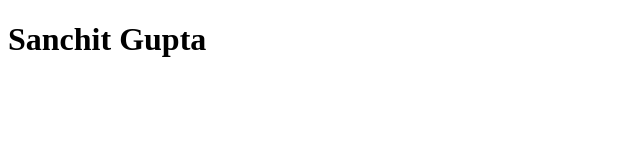
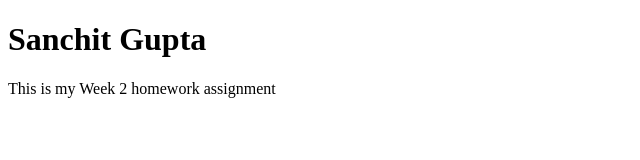
Before and after one commit to sanchit55/homework2, a plain HTML site: page index.html in a window 1280 px wide. Shown: the whole page, without its empty margins (0-640 px from the left). Drawn offline with Linux system fonts and the light colour scheme.

Commit message:
fourth process

```diff
--- a/index.html
+++ b/index.html
@@ -9,5 +9,6 @@
 
 <h1>Sanchit Gupta</h1>
 
+<p> This is my Week 2 homework assignment </p>
 </body>
 </html>
```
